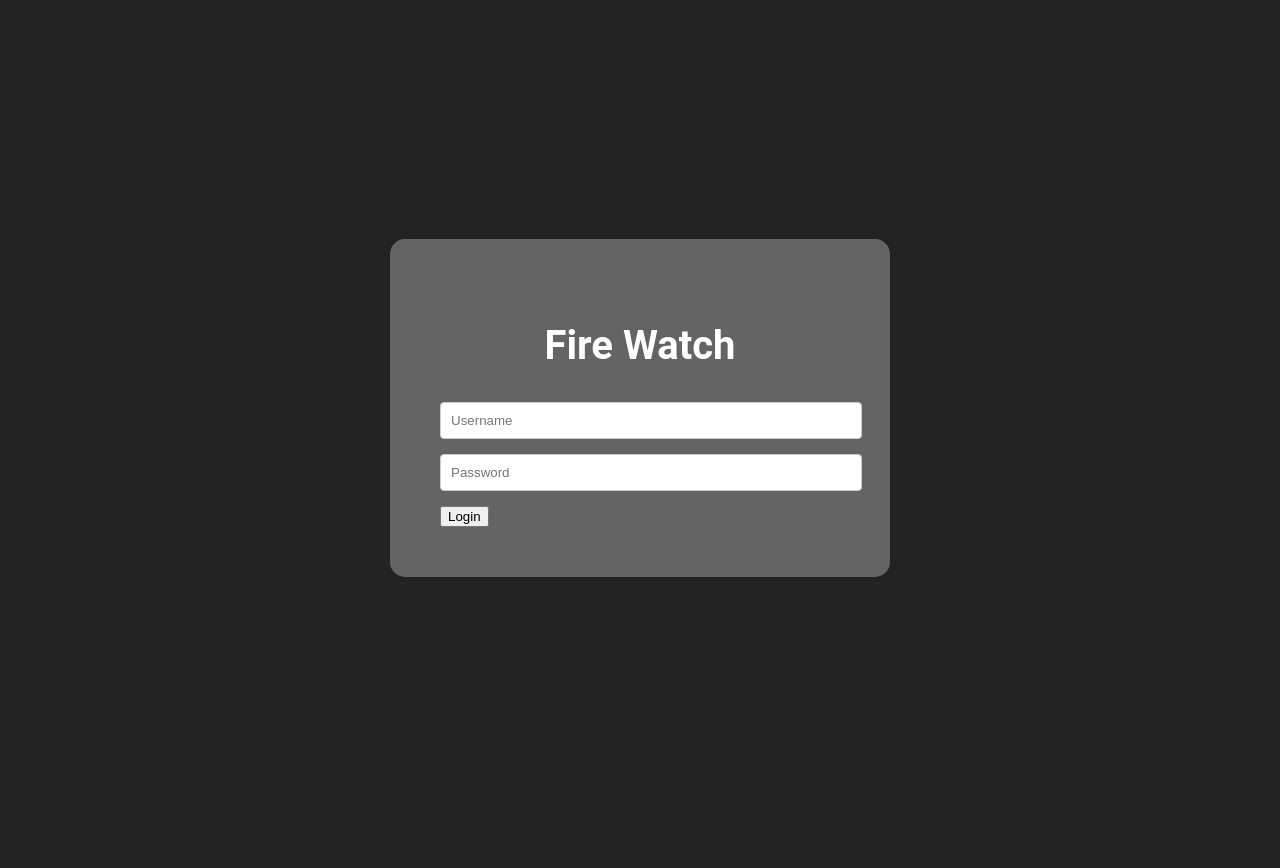
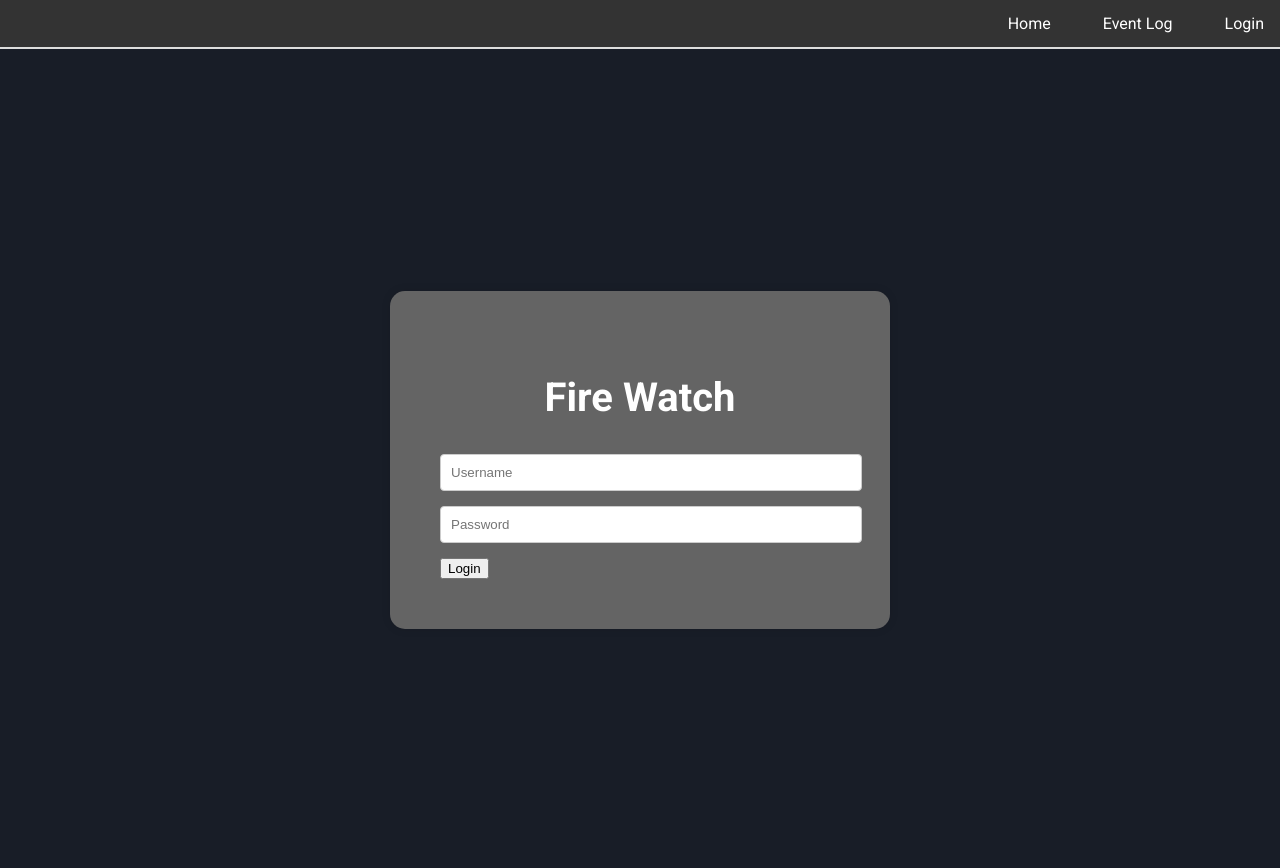
Before and after one commit to morrisEA/s25-team-white, a Django app: page /users/login in a window 1280 px wide. Before the commit the page ends 577 px from the top, so only its background shows below. Run offline with Django 4.2, Linux system fonts and the light colour scheme.

Commit message:
layout.html changes and restructuring

```diff
--- a/firewatch/eventlog/templates/eventlog/eventlog.html
+++ b/firewatch/eventlog/templates/eventlog/eventlog.html
@@ -1,8 +1,8 @@
-{% extends "eventlog/layout.html" %}
+{% extends "home/layout.html" %}
 
 {% block title %}Event Log{% endblock %}
 
-{% block content %}
+{% block body %}
     <h1>Logs</h1>
     <p>This is the Logs page.</p>
 {% endblock %}
--- a/firewatch/eventlog/urls.py
+++ b/firewatch/eventlog/urls.py
@@ -2,6 +2,8 @@ from django.urls import path
 
 from . import views
 
+
+app_name = 'eventlog'
 urlpatterns = [
     path("", views.eventlog_view, name="eventlog")
 ]
--- a/firewatch/home/static/home/styles.css
+++ b/firewatch/home/static/home/styles.css
@@ -53,8 +53,8 @@ body.navbar-page{
 
 
 /*login page styles*/
-body.login-page {
-    background-color: #242424;
+body.page-color {
+    background-color: #181d27;
 }
 
 .login-container {
--- a/firewatch/home/templates/home/layout.html
+++ b/firewatch/home/templates/home/layout.html
@@ -10,15 +10,14 @@
     <link rel="stylesheet" type="text/css" href="{% static 'home/styles.css' %}">
 </head>
 
-<body>
+<body class="page-color">
     <nav class="navbar">
         <ul>
-          <li><a href="{% url 'index' %}" class="{% if request.path == '/' %}active{% endif %}">Home</a></li>
-          <li><a href="{% url 'eventlog' %}" class="{% if request.path == '/eventlog/' %}active{% endif %}">Event Log</a></li>
-          <li><a href="{% url 'login' %}" class="{% if request.path == '/login/' %}active{% endif %}">Login</a></li>
+          <li><a href="{% url 'home:index' %}" class="{% if request.path == '/' %}active{% endif %}">Home</a></li>
+          <li><a href="{% url 'eventlog:eventlog' %}" class="{% if request.path == '/eventlog/' %}active{% endif %}">Event Log</a></li>
+          <li><a href="{% url 'users:login' %}" class="{% if request.path == '/login/' %}active{% endif %}">Login</a></li>
         </ul>
     </nav>
-
     <div class="content">
         {% block body %}
         {% endblock %}
--- a/firewatch/home/urls.py
+++ b/firewatch/home/urls.py
@@ -1,6 +1,7 @@
 from django.urls import path
 from . import views
 
+app_name = 'home'
 urlpatterns = [
     path("", views.index, name="index"),
 ]
--- a/firewatch/users/static/users/styles.css
+++ /dev/null
@@ -1,112 +0,0 @@
-/*layout.html navbar styles*/
-body.navbar-page{
-    margin: 0;
-    padding: 0;
-}
-
-.navbar {
-    background-color: #333;
-    overflow: hidden;
-    width: 100%;
-    position: fixed;
-    top: 0;
-    left: 0;
-    z-index: 1000;
-    border-bottom: 2px solid #ddd;
-    font-family: 'Roboto', sans-serif;
-}
-
-.navbar ul {
-    list-style-type: none;
-    margin: 0;
-    padding: 0;
-    display: flex;
-    justify-content: flex-end;
-    width: 100%;
-}
-
-.navbar li {
-    margin-left: 20px;
-}
-
-.navbar a {
-    display: block;
-    color: white;
-    text-align: center;
-    padding: 14px 16px;
-    text-decoration: none;
-    transition: background-color 0.3s;
-}
-
-.navbar a:hover {
-    background-color: #575757;
-}
-
-.navbar a.active {
-    background-color: #575757;
-    border-radius: 5px;
-}
-
-.content {
-    margin-top: 60px;
-}
-
-
-/*login page styles*/
-body.login-page {
-    background-color: #242424;
-}
-
-.login-container {
-    display: flex;
-    justify-content: center;
-    align-items: center;
-    height: 100vh;
-}
-
-.login-form {
-    background: rgb(100, 100, 100);
-    padding: 50px;
-    border-radius: 15px;
-    box-shadow: 0 0 10px rgba(0,0,0,0.1);
-    width: 400px;
-}
-
-.login-form h2 {
-    font-family: 'Roboto' , sans-serif;
-    font-size: 2.5rem;
-    text-align: center;
-    color: white;
-}
-
-.login-form div {
-    margin-bottom: 15px;
-}
-
-.login-form label {
-    display: block;
-    margin-bottom: 5px;
-}
-
-.login-form input[type="text"],
-.login-form input[type="password"] {
-    width: 100%;
-    padding: 10px;
-    border: 1px solid #ccc;
-    border-radius: 4px;
-}
-
-.login-form button {
-    background-color: #f8fff8;
-    color: rgb(0, 0, 0);
-    padding: 10px;
-    border: none;
-    border-radius: 4px;
-    cursor: pointer;
-}
-
-.login-form button:hover {
-    background-color: #4cae4c;
-}
-
-/*main & admin page styles*/
--- a/firewatch/users/templates/users/dashboard.html
+++ b/firewatch/users/templates/users/dashboard.html
@@ -1,4 +1,4 @@
-{% extends "users/layout.html" %}
+{% extends "home/layout.html" %}
 
 {% block title%}
 Dashboard
@@ -11,5 +11,5 @@ Dashboard
   <li>Username: {{ request.user.username }}</li>
   <li>Email: {{ request.user.email }}</li>
 </ul>
-<a href="{% url 'logout' %}">Log Out</a>
+<a href="{% url 'users:logout' %}">Log Out</a>
 {% endblock %}
--- a/firewatch/users/templates/users/login.html
+++ b/firewatch/users/templates/users/login.html
@@ -1,16 +1,12 @@
-<!DOCTYPE html>
-{% load static %}
+{% extends "home/layout.html" %}
 
-<html lang="en">
-<head>
-    <meta charset="UTF-8">
-    <meta name="viewport" content="width=device-width, initial-scale=1.0">
-    <title>{% block title %}Login{% endblock %}</title>
-    <link rel="stylesheet" type="text/css" href="{% static 'users/styles.css' %}">
-</head>
-<body class="login-page">
+{% block title %}
+Login
+{% endblock %}
+
+{% block body %}
 <div class="login-container">
-      <form class="login-form" action="{% url 'login' %}" method="POST">
+  <form class="login-form" action="{% url 'users:login' %}" method="POST">
     {% csrf_token %}
     <h2>Fire Watch</h2>
     {% if message %}
@@ -21,5 +17,4 @@
     <input type="submit" value="Login">
   </form>
 </div>
-</body>
-</html>
+{% endblock %}
--- a/firewatch/users/urls.py
+++ b/firewatch/users/urls.py
@@ -2,6 +2,7 @@ from django.urls import path
 
 from . import views
 
+app_name = 'users'
 urlpatterns = [
     path("", views.index, name="index"),
     path("login", views.login_view, name="login"),
--- a/firewatch/users/views.py
+++ b/firewatch/users/views.py
@@ -4,7 +4,7 @@ from django.contrib.auth import authenticate, login, logout
 # Create your views here.
 def index(request):
     if not request.user.is_authenticated:
-        return redirect(reverse("login"))
+        return redirect(reverse("users:login"))
     return render(request, "users/dashboard.html")
 
 
@@ -15,7 +15,7 @@ def login_view(request):
         user = authenticate(request, username=username, password=password)
         if user is not None:
             login(request, user)
-            return redirect(reverse("index"))
+            return redirect(reverse("users:index"))
         else:
             return render(request, "users/login.html", {
                 "message": "Invalid credentials."
```
Also changed, not shown: firewatch/eventlog/static/eventlog/styles.css (deleted, +0 -112 lines), firewatch/eventlog/templates/eventlog/layout.html (deleted, +0 -27 lines), firewatch/users/templates/users/layout.html (deleted, +0 -27 lines), firewatch/db.sqlite3. Lines whose indentation alone changed are shown as unchanged.
